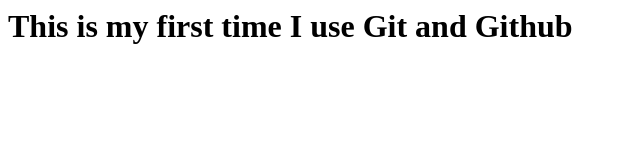
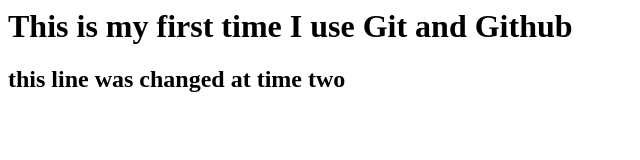
Before and after one commit to jb7042/test, a plain HTML site: page index.html in a window 1280 px wide. Shown: the whole page, without its empty margins (0-640 px from the left). Drawn offline with Linux system fonts and the light colour scheme.

Commit message:
Add a <h2> tag

```diff
--- a/index.html
+++ b/index.html
@@ -6,5 +6,6 @@
 </head>
 <body>
     <h1>This is my first time I use Git and Github</h1>
+    <h2>this line was changed at time two</h2>
 </body>
 </html>
```
Also changed, not shown: macro.png (added), 1 other file.
